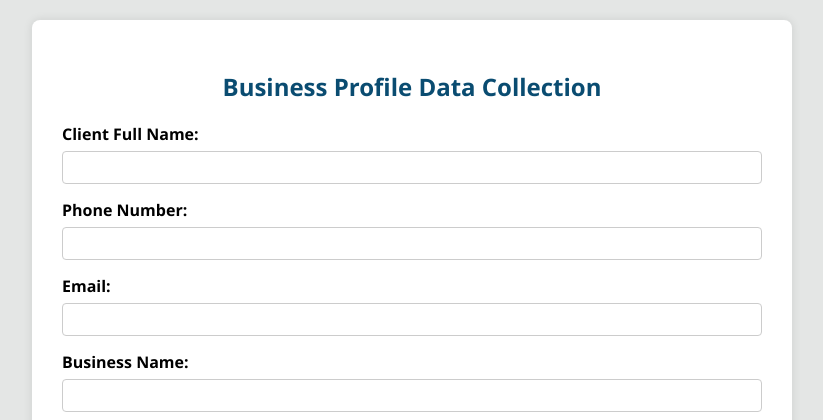
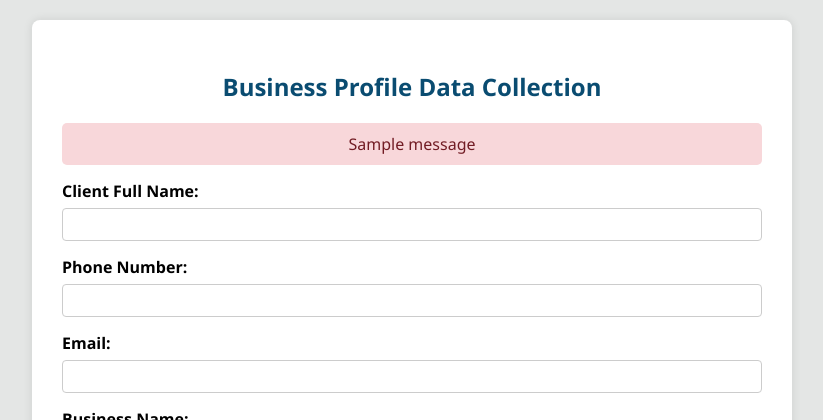
Before and after one commit to alexdbanda7/masart-business-app, a Flask app: page /form/business_profile in a window 1280 px wide. Shown: the top 420 px of the page, without its empty margins (228-1051 px from the left). Run offline with Flask 3, Linux system fonts and the light colour scheme; one stand-in notice (Sample message) is shown.

Commit message:
Added CSS and unsaved work business profile form

```diff
--- a/static/style.css
+++ b/static/style.css
@@ -41,6 +41,17 @@ input, textarea {
   border: 1px solid #ccc;
   border-radius: 4px;
   box-sizing: border-box;
+}
+/* email flash massage */
+.flash-messages {
+  padding: 10px;
+  margin-bottom: 15px;
+  border-radius: 5px;
+  background-color: #f8d7da; /* red-ish for errors */
+  color: #721c24;
+}
+.flash-messages p {
+  margin: 0;
 }
 
 /* Unified button styling */
--- a/templates/business_profile_form.html
+++ b/templates/business_profile_form.html
@@ -8,6 +8,18 @@
 <body>
   <div class="container">
     <h2>Business Profile Data Collection</h2>
+
+    <!-- Flash messages -->
+    {% with messages = get_flashed_messages() %}
+      {% if messages %}
+        <div class="flash-messages">
+          {% for message in messages %}
+            <p>{{ message }}</p>
+          {% endfor %}
+        </div>
+      {% endif %}
+    {% endwith %}
+
     <form action="{{ url_for('submit_form', service_type='business_profile') }}" method="POST">
 
       <label>Client Full Name:</label>
```
